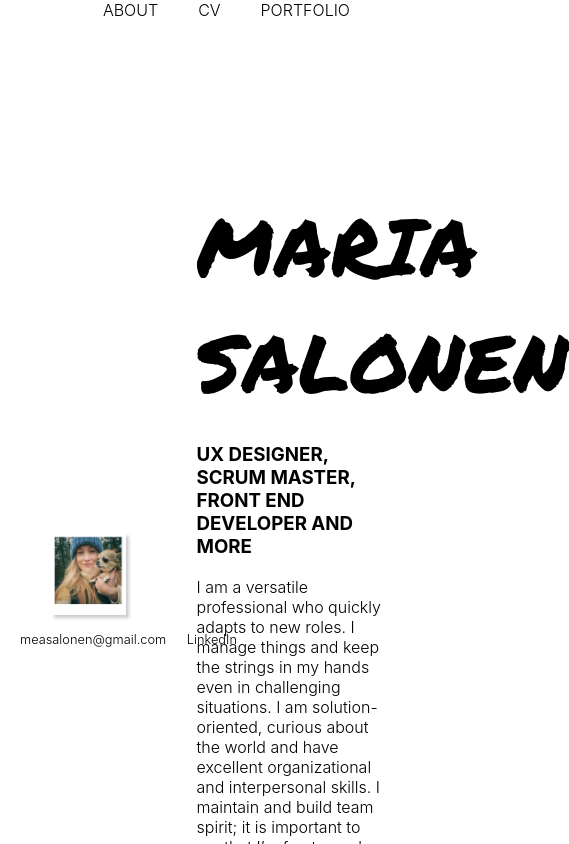
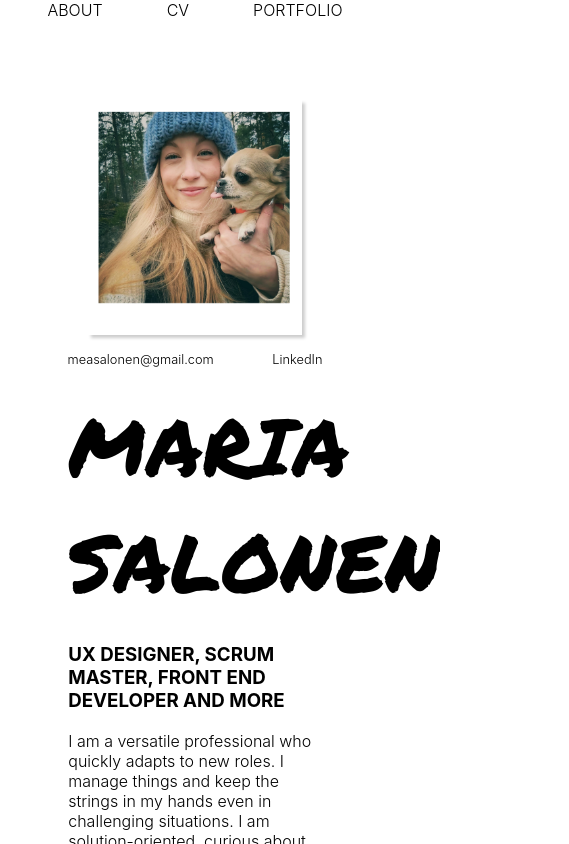
Before and after one commit to mariasalonen/mariasalonen.github.io, a React (Create React App) app in the folder portfolio/: page / in a window 390 px wide. Shown: the top 844 px of the page, 569 px wide, since content can reach past the window. Built offline with nearby package versions, Linux system fonts and the light colour scheme.

Commit message:
Mobile resposivity changes

```diff
--- a/portfolio/src/components/About/about.css
+++ b/portfolio/src/components/About/about.css
@@ -35,7 +35,6 @@
     text-align: left;
     width: 75%;
   }
-
 }
 .contact-info {
   font-size: 0.8em;
@@ -46,3 +45,24 @@
     margin-left: 15%;
   }
 }
+
+
+
+@media only screen and (max-width: 768px) {
+  .about-section {
+    flex-direction: column;
+    text-align: center;
+    .about-column-img {
+      width: 100%;
+      padding: 0%;
+      margin-top: -5em;
+    }
+    h1 {
+      text-align: center;
+    }
+    p,
+    h3 {
+      width: 100%;
+    }
+  }
+}
--- a/portfolio/src/components/About/index.js
+++ b/portfolio/src/components/About/index.js
@@ -8,7 +8,7 @@ const About = () => {
     <>
       <Container>
         <Row className="about-section" xs={1} md={2} lg={2}>
-          <Col className="about-column-img col-6">
+          <Col className="about-column-img col-4">
             <img
               className="portrait-img"
               src={portrait}
@@ -19,7 +19,7 @@ const About = () => {
               <a href="https://www.linkedin.com/in/salosenmaria/">LinkedIn</a>
             </p>
           </Col>
-          <Col className="about-column-text col-6">
+          <Col className="about-column-text col-8">
             {" "}
             <h1>MARIA SALONEN</h1>
            {/* <h3 className="finnish">
--- a/portfolio/src/components/Cv/cv.css
+++ b/portfolio/src/components/Cv/cv.css
@@ -73,12 +73,9 @@ hr {
 }
 
 .download-button{
-
   box-shadow: 3px 3px 3px  rgba(0, 0, 0, 0.2);
-  width: 20%;
+  width: 30%;
   align-items: center;
-  margin-top: 3em;
-  margin-bottom: 3em;
   margin-left: auto;
   margin-right: auto;
   padding: 10px;
@@ -87,6 +84,15 @@ hr {
     color: black;
 
   }
+}
+
+.download-button-english{
+  margin-top: 3em;
+}
+
+.download-button-finnish{
+  margin-top: 1em;
+  margin-bottom: 3em;
 }
 
 .portfolio-img-row {
@@ -99,3 +105,13 @@ hr {
   margin-left: auto;
   margin-right: auto;
 }
+
+@media only screen and (max-width: 900px) {
+  .cv-tab-row, .portfolio-img-row{
+    width: 100%;
+    flex-direction: column;
+  }
+  .download-button{
+    width: 50%;
+  }
+}
--- a/portfolio/src/components/Cv/index.js
+++ b/portfolio/src/components/Cv/index.js
@@ -11,17 +11,17 @@ const { useState } = React;
 const tabItems = [
   {
     id: 1,
-    title: 'EXPERIENCE',
+    title: "EXPERIENCE",
     content: <Experience />,
   },
   {
     id: 2,
-    title: 'EDUCATION',
+    title: "EDUCATION",
     content: <Education />,
   },
   {
     id: 3,
-    title: 'SKILLS, TOOLS & TECHNOLOGIES',
+    title: "SKILLS, TOOLS & TECHNOLOGIES",
     content: <Skills />,
   },
 ];
@@ -32,35 +32,47 @@ const Cv = () => {
   return (
     <div className="wrapper">
       <div className="cv-tab-row">
-           {tabItems.map(({ id, title }) =><TabItemComponent
+        {tabItems.map(({ id, title }) => (
+          <TabItemComponent
             key={title}
             title={title}
             onItemClicked={() => setActive(id)}
             isActive={active === id}
           />
-         )}
+        ))}
       </div>
       <div className="content">
         {tabItems.map(({ id, content }) => {
-             return active === id ? content : ''
+          return active === id ? content : "";
         })}
       </div>
-         <div className="download-button"><a href={cvEnglish} target='_blank' download="cv-english.pdf">DOWNLOAD CV</a></div>
+      <div className="download-button download-button-english">
+        <a href={cvEnglish} target="_blank" download="cv-english.pdf">
+          DOWNLOAD CV IN ENGLISH
+        </a>
       </div>
-     )
-   }
+      <div className="download-button download-button-finnish">
+        <a href={cvFinnish} target="_blank" download="cv-finnish.pdf">
+          DOWNLOAD CV IN FINNISH
+        </a>
+      </div>
+    </div>
+  );
+};
 
 const TabItemComponent = ({
-     title = '',
-     onItemClicked = () => console.error('You passed no action to the component'),
+  title = "",
+  onItemClicked = () => console.error("You passed no action to the component"),
   isActive = false,
 }) => {
   return (
-       <div className={isActive ? 'tabitem' : 'tabitem tabitem--inactive'} onClick={onItemClicked}>
+    <div
+      className={isActive ? "tabitem" : "tabitem tabitem--inactive"}
+      onClick={onItemClicked}
+    >
       <p className="tabitem__title">{title}</p>
     </div>
-     )
+  );
 };
 
-
 export default Cv;
--- a/portfolio/src/components/Navigation/navigation.css
+++ b/portfolio/src/components/Navigation/navigation.css
@@ -8,9 +8,13 @@ Nav {
   }
 }
 
-.language-dropdown {
-  a {
-    text-decoration: none;
-    color: black;
-  }
+@media only screen and (max-width: 600px) {
+  Nav {
+    text-align: center;
+    a{
+      margin-right: 2em;
+      margin-left: 2em;
+    }
+
 }
+}
--- a/portfolio/src/components/Portfolio/checkmark.js
+++ b/portfolio/src/components/Portfolio/checkmark.js
@@ -25,7 +25,7 @@ const Checkmark = () => {
               lähtökohta
             </a>
           </p>
-          <p className="cv-item-header cv-prof-title">HAASTE</p>
+          <p className="cv-item-header cv-prof-title">THE CHALLENGE</p>
           <p className="cv-item-text">
             The customer wanted to develop a maintenance system based on IoT
             that would streamline maintenance of devices and prevent device
@@ -34,7 +34,7 @@ const Checkmark = () => {
             huoltojärjestelmän, jonka avulla sujuvoitettaisiin laitteiden
             huoltoja ja ennaltaehkäistäisiin laiterikkoja.*/}
           </p>
-          <p className="cv-item-header cv-prof-title">RATKAISU</p>
+          <p className="cv-item-header cv-prof-title">THE SOLUTION</p>
           <p className="cv-item-text">
             Mitä ja miten tehty, jotain design jargonia ja kuvia
           </p>
--- a/portfolio/src/components/Portfolio/crops.js
+++ b/portfolio/src/components/Portfolio/crops.js
@@ -24,14 +24,14 @@ const Crops = () => {
             ostaa satoa ja hallinnoida viljelysopimuksia. Toimin projektissa
             UX/UI-suunnittelijana.*/}
           </p>
-          <p className="cv-item-header cv-prof-title">CHALLENGE</p>
+          <p className="cv-item-header cv-prof-title">THE CHALLENGE</p>
           <p className="cv-item-text">
             The user interface of the application was wanted to be refreshed and
             updated to be more contemporary.
             {/* Sovelluksen käyttöliittymää haluttiin raikastaa ja päivittää
             ajanmukaisemmaksi.*/}
           </p>
-          <p className="cv-item-header cv-prof-title">SOLUTION</p>
+          <p className="cv-item-header cv-prof-title">THE SOLUTION</p>
           <p className="cv-item-text">
             Mitä ja miten tehty, jotain design jargonia ja kuvia
           </p>
--- a/portfolio/src/components/Portfolio/port.js
+++ b/portfolio/src/components/Portfolio/port.js
@@ -17,7 +17,7 @@ const Port = () => {
             tietoa satamien tuottamista päästöistä ja niiden
             ympäristövaikutuksista. Toimin projektissa UX/UI-suunnittelijana.*/}
           </p>
-          <p className="cv-item-header cv-prof-title">CHALLENGE</p>
+          <p className="cv-item-header cv-prof-title">THE CHALLENGE</p>
           <p className="cv-item-text">
             The company wanted to offer its customers a way to track the
             emissions of ports and their environmental impacts in a
@@ -28,7 +28,7 @@ const Port = () => {
             formaatissa. Haasteena oli käsiteltävän datan moniulotteisuus ja sen
             esittäminen selkeästi ja käyttäjäystävällisesti.{" "}*/}
           </p>
-          <p className="cv-item-header cv-prof-title">SOLUTION</p>
+          <p className="cv-item-header cv-prof-title">THE SOLUTION</p>
           <p className="cv-item-text">
             Mitä ja miten tehty, jotain design jargonia ja kuvia
           </p>
```
Also changed, not shown: portfolio/src/components/Portfolio/agco.js (+28 -14 lines), portfolio/src/App.css (line endings or trailing spaces). Lines whose indentation alone changed are shown as unchanged.
